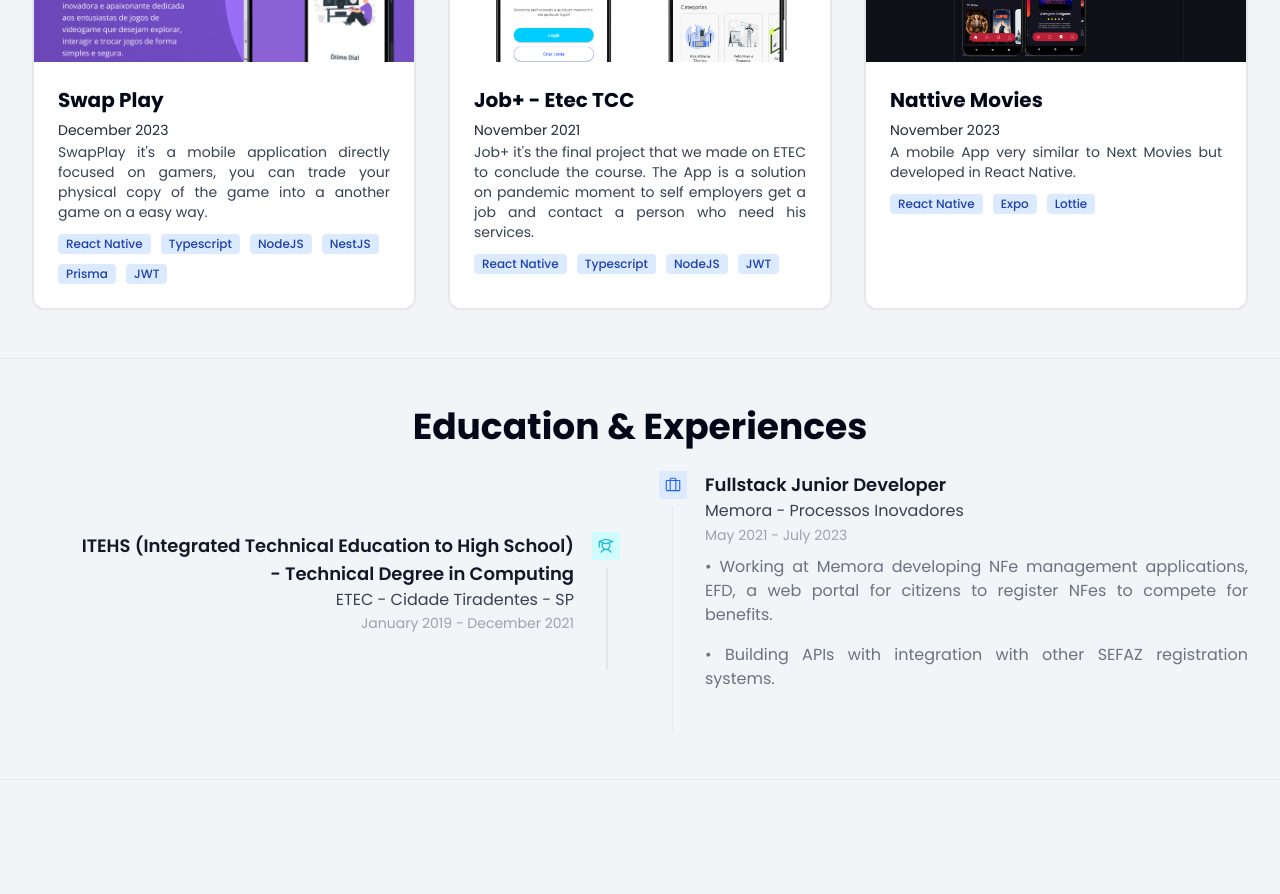
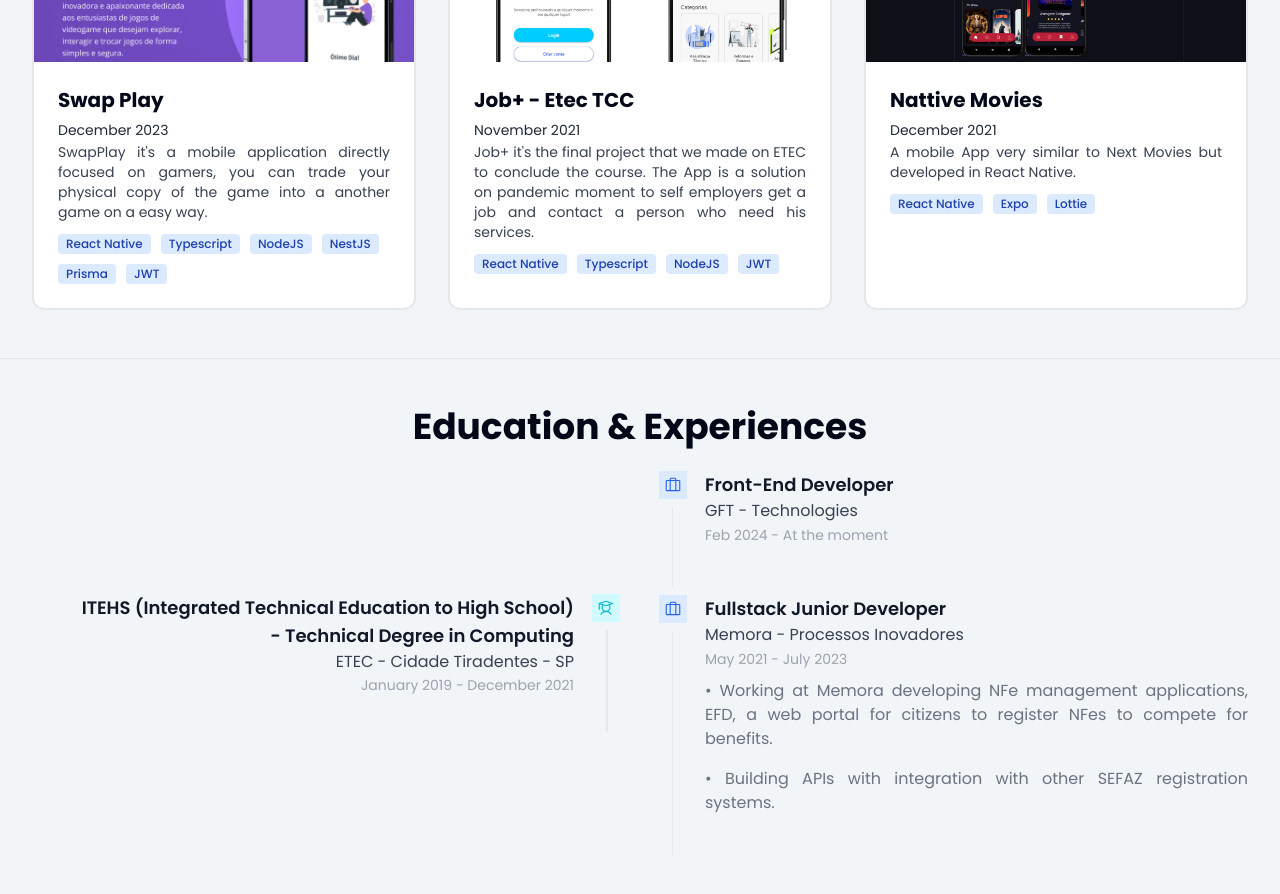
Before and after one commit to joao-rodrigues01/my-portfolio, a React (Vite) app: page / in a window 1280 px wide. Shown: the part 2060-2954 px from the top of the page. Built offline with nearby package versions, Linux system fonts and the light colour scheme.

Commit message:
feat: :globe_with_meridians: Add projects description translations

```diff
--- a/src/components/sections/Experience.tsx
+++ b/src/components/sections/Experience.tsx
@@ -51,6 +51,43 @@ export function Experience() {
                 </svg>
               </span>
               <h3 className="flex items-center text-lg font-semibold text-gray-900 dark:text-white">
+                Front-End Developer
+              </h3>
+              <p className="flex items-center text-gray-700 dark:text-gray-300">
+                GFT - Technologies
+              </p>
+              <time className="mb-2 text-sm font-normal leading-none text-gray-400 dark:text-gray-500">
+                Feb 2024 - At the moment
+              </time>
+              <span className="mb-4 text-small lg:text-base text-justify font-normal text-gray-500 dark:text-gray-400">
+                <div className="mt-2 flex flex-col gap-4">
+                  {/* <p>
+                    • Working at Memora developing NFe management applications,
+                    EFD, a web portal for citizens to register NFes to compete
+                    for benefits.
+                  </p>
+                  <p>
+                    • Building APIs with integration with other SEFAZ
+                    registration systems.
+                  </p> */}
+                </div>
+              </span>
+            </li>
+
+            <li className="mb-10 ms-8">
+              <span className="absolute flex items-center justify-center w-7 h-7 bg-blue-100 rounded-full -start-3.5 ring-8 ring-background dark:bg-blue-900">
+                <svg
+                  xmlns="http://www.w3.org/2000/svg"
+                  width="18"
+                  height="18"
+                  fill="currentColor"
+                  viewBox="0 0 256 256"
+                  className="text-primary dark:text-blue-300"
+                >
+                  <path d="M216,56H176V48a24,24,0,0,0-24-24H104A24,24,0,0,0,80,48v8H40A16,16,0,0,0,24,72V200a16,16,0,0,0,16,16H216a16,16,0,0,0,16-16V72A16,16,0,0,0,216,56ZM96,48a8,8,0,0,1,8-8h48a8,8,0,0,1,8,8v8H96Zm64,24V200H96V72ZM40,72H80V200H40ZM216,200H176V72h40V200Z"></path>
+                </svg>
+              </span>
+              <h3 className="flex items-center text-lg font-semibold text-gray-900 dark:text-white">
                 Fullstack Junior Developer
               </h3>
               <p className="flex items-center text-gray-700 dark:text-gray-300">
--- a/src/components/sections/Projects.tsx
+++ b/src/components/sections/Projects.tsx
@@ -9,9 +9,9 @@ import { FormattedMessage } from "react-intl";
 interface Project {
   id: number;
   name: string;
-  description: string;
+  description_id: string;
+  date_id: string;
   img_url: string;
-  date: string;
   techs: string[];
   preview_url?: string;
   source_url: string;
@@ -22,9 +22,8 @@ export function Projects() {
     {
       id: 1,
       name: "Fincheck",
-      date: "October 2023",
-      description:
-        "A Finance App to manage all incoming and outcoming transactions from your bank accounts. Develop on JStack Course.",
+      date_id: "project1Date",
+      description_id: "project1Description",
       img_url: fincheck,
       techs: [
         "React",
@@ -40,9 +39,8 @@ export function Projects() {
     {
       id: 2,
       name: "MyContacts",
-      date: "August 2023",
-      description:
-        "A simple App to manage all your contacts. Using a lot of SOLID principels, API calls and almost no library installed.",
+      date_id: "project2Date",
+      description_id: "project2Description",
       img_url: mycontacts,
       techs: ["React", "Styled Components", "NodeJS", "Express"],
       source_url: "https://github.com/joao-rodrigues01/mycontacts-react",
@@ -51,9 +49,8 @@ export function Projects() {
     {
       id: 3,
       name: "Next Movies",
-      date: "November 2023",
-      description:
-        "A Entertainment App to see all the movies, animes and TV Shows ongoing right now. Connected with TMDB API.",
+      date_id: "project3Date",
+      description_id: "project3Description",
       img_url: nextmovies,
       techs: ["React", "Styled Components", "NextJS"],
       source_url: "https://github.com/joao-rodrigues01/next-movies",
@@ -62,9 +59,8 @@ export function Projects() {
     {
       id: 4,
       name: "Swap Play",
-      date: "December 2023",
-      description:
-        "SwapPlay it's a mobile application directly focused on gamers, you can trade your physical copy of the game into a another game on a easy way.",
+      date_id: "project4Date",
+      description_id: "project4Description",
       img_url: swapplay,
       techs: [
         "React Native",
@@ -79,9 +75,8 @@ export function Projects() {
     {
       id: 5,
       name: "Job+ - Etec TCC",
-      date: "November 2021",
-      description:
-        "Job+ it's the final project that we made on ETEC to conclude the course. The App is a solution on pandemic moment to self employers get a job and contact a person who need his services.",
+      date_id: "project5Date",
+      description_id: "project5Description",
       img_url: jobplus,
       techs: ["React Native", "Typescript", "NodeJS", "JWT"],
       source_url: "https://github.com/CycleCorporation/cycle-mobile",
@@ -89,9 +84,8 @@ export function Projects() {
     {
       id: 6,
       name: "Nattive Movies",
-      date: "November 2023",
-      description:
-        "A mobile App very similar to Next Movies but developed in React Native.",
+      date_id: "project6Date",
+      description_id: "project6Description",
       img_url: nativemovies,
       techs: ["React Native", "Expo", "Lottie"],
       source_url: "https://github.com/joao-rodrigues01/react-native-movies",
@@ -120,10 +114,10 @@ export function Projects() {
               <div className="p-4 lg:p-6">
                 <h2 className="text-xl font-bold mb-1">{project.name}</h2>
                 <span className="text-sm text-gray-800 dark:text-gray-300">
-                  {project.date}
+                  <FormattedMessage id={project.date_id} />
                 </span>
                 <p className="text-sm text-justify mb-3 text-gray-700 dark:text-gray-400">
-                  {project.description}
+                  <FormattedMessage id={project.description_id} />
                 </p>
 
                 <div className="flex flex-wrap gap-2.5">
--- a/src/utils/lang/en.json
+++ b/src/utils/lang/en.json
@@ -12,7 +12,27 @@
   "presentationText3": "I have a unshakable appointment with excelence and i consistently search to exceed my expetations. If you are searching for a dedicated talent, focused on solve high level solutions, i'm ready to contributte and make the difference. Let's work together and transform new ideas in reality!",
 
   "techsTitle": "Techs i oftenly work with",
+
   "projectsTitle": "Projects",
+
+  "project1Date": "October 2023",
+  "project1Description": "A Finance App to manage all incoming and outcoming transactions from your bank accounts. Develop on JStack Course.",
+
+  "project2Date": "August 2023",
+  "project2Description": "A simple App to manage all your contacts. Using a lot of SOLID principels, API calls and almost no library installed.",
+
+  "project3Date": "November 2023",
+  "project3Description": "A Entertainment App to see all the movies, animes and TV Shows ongoing right now. Connected with TMDB API.",
+
+  "project4Date": "December 2023",
+  "project4Description": "SwapPlay it's a mobile application directly focused on gamers, you can trade your physical copy of the game into a another game on a easy way.",
+
+  "project5Date": "November 2021",
+  "project5Description": "Job+ it's the final project that we made on ETEC to conclude the course. The App is a solution on pandemic moment to self employers get a job and contact a person who need his services.",
+
+  "project6Date": "December 2021",
+  "project6Description": "A mobile App very similar to Next Movies but developed in React Native.",
+
   "educationTitle": "Education & Experiences",
   "contactTitle": "Contact Me",
   "downloadButton": "Download CV"
--- a/src/utils/lang/pt-br.json
+++ b/src/utils/lang/pt-br.json
@@ -1,5 +1,5 @@
 {
-  "homeTitle": "Sou Desenvolvedor Fullstack!",
+  "homeTitle": "Sou um Dev Fullstack!",
   "homeDescription": "Sempre pronto para o próximo passo. Veja alguns dos meu projetos",
   "projectsButton": "Ver projetos",
   "contactButton": "Contate-me",
@@ -12,7 +12,27 @@
   "presentationText3": "Minha resiliência e proatividade são características que me definem, especialmente quando estou enfrentando projetos desafiadores. Tenho um compromisso inabalável com a excelência e busco constantemente superar expectativas. Se você está em busca de um talento técnico dedicado, apaixonado por tecnologia e focado em entregar soluções de alto desempenho, estou pronto para contribuir e fazer a diferença. Vamos trabalhar juntos e transformar ideias em realidade!",
 
   "techsTitle": "Tecnologias com que trabalho",
+
   "projectsTitle": "Projetos",
+
+  "project1Date": "Outubro 2023",
+  "project1Description": "Um App de finanças para gerenciar todas as transações de saída e depósito das suas contas bancárias. Desenvolvido durante o curso do JStack",
+
+  "project2Date": "Agosto 2023",
+  "project2Description": "Um App simples para gerenciar os seus contatos. Utilizando bastante do princípio SOLID, chamadas API e praticamente nenhuma biblioteca instalada.",
+
+  "project3Date": "Novembro 2023",
+  "project3Description": "Uma Aplicação de entretenimento para pesquisar todos filmes, animes e séries do momento. Conectado com a API do TMDB.",
+
+  "project4Date": "Dezembro 2023",
+  "project4Description": "SwapPlay é um app mobile focado nos gamers, você pode trocar seus jogos de midia fisíca de um jeito muito fácil.",
+
+  "project5Date": "Novembro 2021",
+  "project5Description": "Job+ é o projeto final que desenvolvemos na ETEC para concluir o curso. O App é uma solução durante o momento de pandemia, para autônomos conseguirem um trabalho e contactar as pessoas que precisam de seu serviço.",
+
+  "project6Date": "Dezembro 2021",
+  "project6Description": "Um App parecido com o Next Movies mas feito com React Native.",
+
   "educationTitle": "Formação & Experiências",
   "contactTitle": "Contate-Me",
   "downloadButton": "Baixar CV"
```
